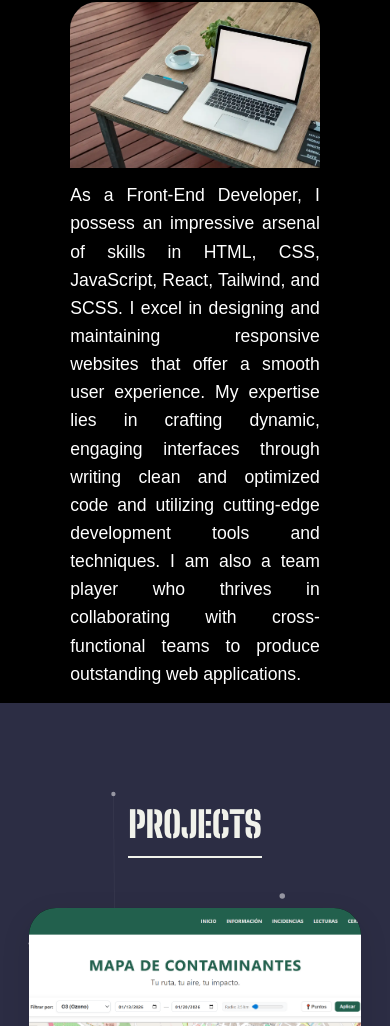
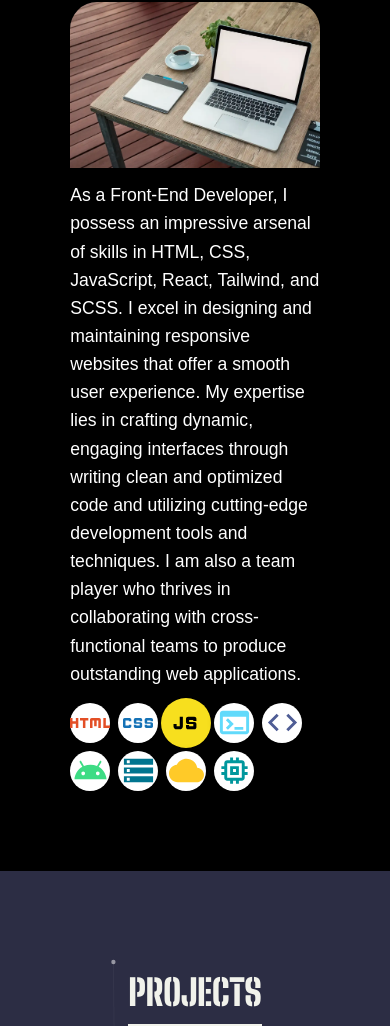
Before and after one commit to JosueBellota/Portafolio_JB, a React (Create React App) app: page / in a window 390 px wide. Shown: the part 974-2000 px from the top of the page. Built offline with nearby package versions, Linux system fonts and the light colour scheme.

Commit message:
Actualizando el about us con las nuevas tecnologias

```diff
--- a/src/components/AboutUs.js
+++ b/src/components/AboutUs.js
@@ -1,11 +1,15 @@
 import React from 'react';
 import './css/aboutus.css';
 import laptopabout from "../img/desktop.webp";
-import logotest from "../img/icons/html5.svg";
-import logotest2 from "../img/icons/css3.svg";
 import JavascriptIcon from '@mui/icons-material/Javascript';
-import logotest4 from "../img/icons/react.svg";
-import logotest5 from "../img/icons/php.png";
+import AndroidIcon from '@mui/icons-material/Android';
+import StorageIcon from '@mui/icons-material/Storage';
+import CloudIcon from '@mui/icons-material/Cloud';
+import MemoryIcon from '@mui/icons-material/Memory';
+import CodeIcon from '@mui/icons-material/Code';
+import HtmlIcon from '@mui/icons-material/Html';
+import CssIcon from '@mui/icons-material/Css';
+import TerminalIcon from '@mui/icons-material/Terminal';
 
 
 function AboutUs() {
@@ -31,12 +35,15 @@ function AboutUs() {
                     <p>Tech Stack</p>
                     <div className="logos">
                         <ul>
-                         <li><img src={logotest} alt="" /></li>
-                            <li><img src={logotest2} alt="" /></li>
+                            <li><HtmlIcon sx={{ fontSize: 40, color: "#E34F26" }} /></li>
+                            <li><CssIcon sx={{ fontSize: 40, color: "#1572B6" }} /></li>
                             <li><JavascriptIcon sx={{ fontSize: 50, color: "black", backgroundColor: "#f7df1e", borderRadius: "50%" }} /></li>
-                            <li><img src={logotest4} alt="" /></li>
-                            <li><img src={logotest5} alt="" /></li>
-                            {/* <li><img src={logotest} alt="" /></li> */}
+                            <li><TerminalIcon sx={{ fontSize: 35, color: "#61DAFB" }} /></li>
+                            <li><CodeIcon sx={{ fontSize: 35, color: "#4F5D95" }} /></li>
+                            <li><AndroidIcon sx={{ fontSize: 35, color: "#3DDC84" }} /></li>
+                            <li><StorageIcon sx={{ fontSize: 35, color: "#00758F" }} /></li>
+                            <li><CloudIcon sx={{ fontSize: 35, color: "#FFCA28" }} /></li>
+                            <li><MemoryIcon sx={{ fontSize: 35, color: "#00979D" }} /></li>
                         </ul>
                     </div>
                 </div>
--- a/src/components/Projects.js
+++ b/src/components/Projects.js
@@ -36,27 +36,11 @@ function Projects() {
       github: "https://github.com/JosueB1998/Biometria"
     },
     {
-      title: "E-Commerce",
-      description: "In this project, we will develop an e-commerce website for selling various products online. The website will allow customers to browse through a range of products, add them to their cart, and make secure online payments.",
-      stack: ["React", "Tailwind CSS"],
-      image: project11,
-      liveDemo: "https://famms-fashion.web.app/",
-      github: "https://github.com"
-    },
-    {
       title: "Amazon-Clone",
       description: "The Amazon-Clone project is a website development project that aims to create an e-commerce platform similar to Amazon. The website will allow customers to browse and buy a variety of products online.",
       stack: ["React", "CSS"],
       image: project12,
       liveDemo: "https://ecommerce-f4b53.web.app/",
-      github: "https://github.com"
-    },
-    {
-      title: "Linkedin Clone",
-      description: "The Amazon-Clone project is a website development project that aims to create an e-commerce platform similar to Amazon. The website will allow customers to browse and buy a variety of products online.",
-      stack: ["React", "CSS"],
-      image: project13,
-      liveDemo: "https://linkedin-4a9f2.web.app/",
       github: "https://github.com"
     },
     {
@@ -72,6 +56,22 @@ function Projects() {
       stack: ["PHP", "MySQL", "JavaScript", "HTML/CSS", "Chart.js"],
       image: project15,
       liveDemo: "#",
+      github: "https://github.com"
+    },
+    {
+      title: "E-Commerce",
+      description: "In this project, we will develop an e-commerce website for selling various products online. The website will allow customers to browse through a range of products, add them to their cart, and make secure online payments.",
+      stack: ["React", "Tailwind CSS"],
+      image: project11,
+      liveDemo: "https://famms-fashion.web.app/",
+      github: "https://github.com"
+    },
+    {
+      title: "Linkedin Clone",
+      description: "The Amazon-Clone project is a website development project that aims to create an e-commerce platform similar to Amazon. The website will allow customers to browse and buy a variety of products online.",
+      stack: ["React", "CSS"],
+      image: project13,
+      liveDemo: "https://linkedin-4a9f2.web.app/",
       github: "https://github.com"
     },
     {
--- a/src/components/css/aboutus.css
+++ b/src/components/css/aboutus.css
@@ -3,10 +3,12 @@
 .about{
 
   position: relative;
-  height: 100vh;
+  min-height: 100vh;
+  height: auto;
   background: #000;
   width: 100%;
   scroll-margin-top: 80px;
+  padding-bottom: 50px;
 }
 
 .about h2{
@@ -37,6 +39,7 @@
   color: #fff;
   background-color: #000;
   margin: 0 auto;
+  padding-bottom: 30px;
 }
 .about-info{
 
@@ -92,7 +95,7 @@
 
 .skills ul {
   display: flex;
-  flex-wrap: nowrap;
+  flex-wrap: wrap;
   gap: 0.5rem;
   list-style: none;
 }
@@ -147,7 +150,7 @@
 
   .skills ul {
     display: flex;
-    flex-wrap: nowrap;
+    flex-wrap: wrap;
     gap: 0.5rem;
     list-style: none;
   }
@@ -241,11 +244,15 @@
     justify-content: center;
     width: 40px;
   }
+
+  #about-p {
+    text-align: left;
+  }
 }
 
 @media (max-width: 500px){
 
-  .skills ul li {
+  /* .skills ul li {
     display: none;
-  }
+  } */
 }
--- a/src/components/css/projects.css
+++ b/src/components/css/projects.css
@@ -36,7 +36,7 @@
 
 .project-grid {
   display: grid;
-  grid-template-columns: repeat(auto-fit, minmax(350px, 1fr));
+  grid-template-columns: repeat(2, 1fr);
   gap: 2rem;
 }
 
```
